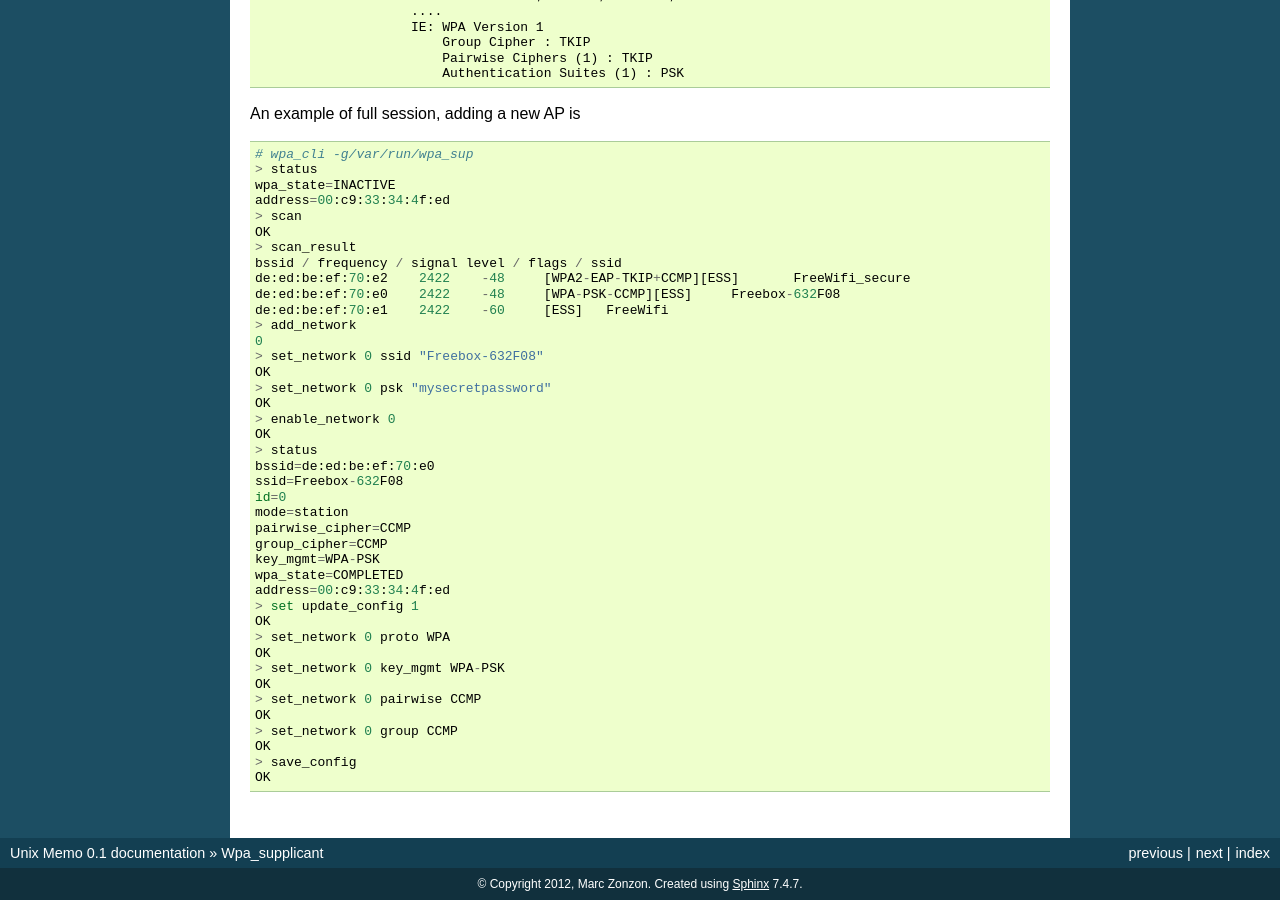
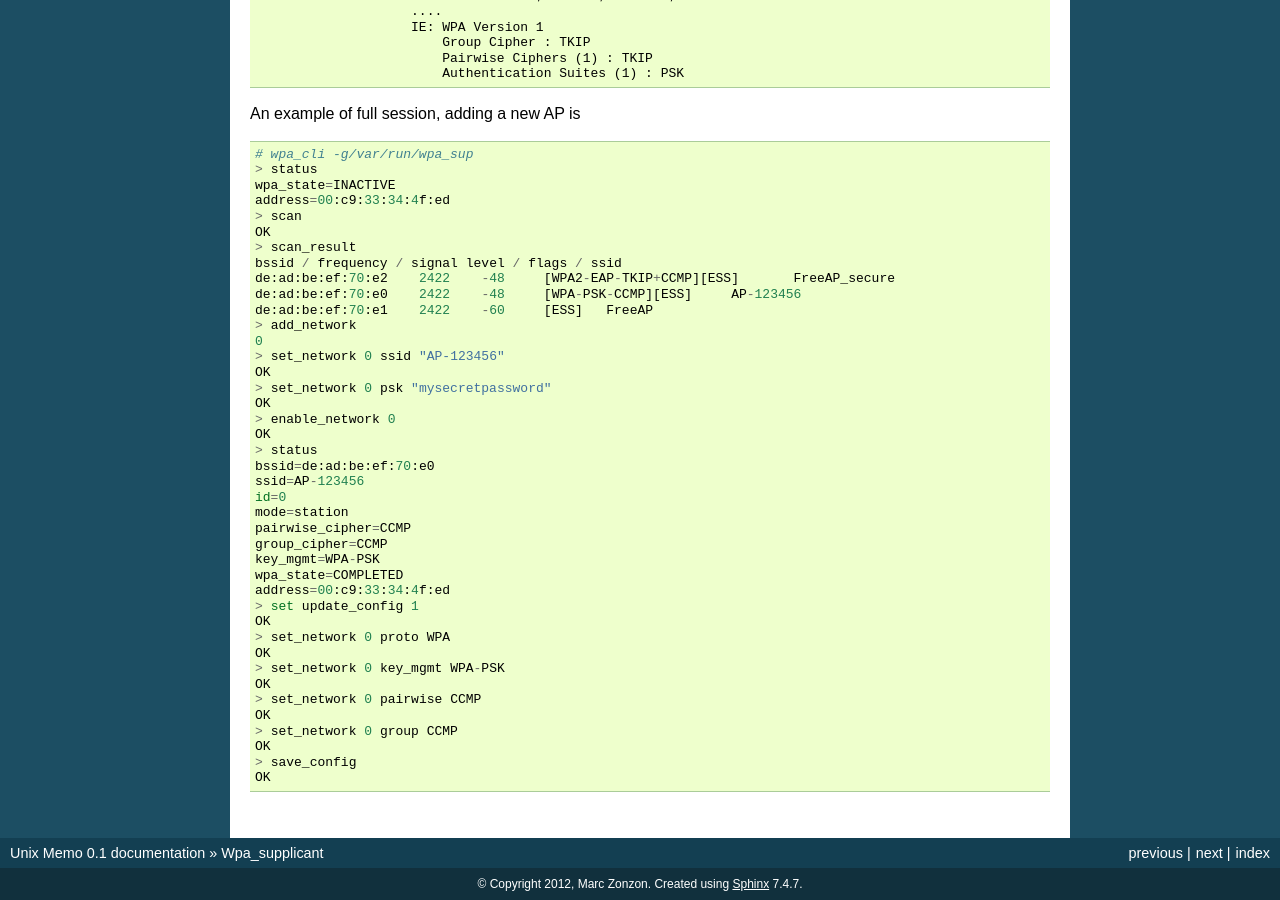
Before and after one commit to marczz/unix_memo, a Sphinx documentation site: the page built from source/wpa.rst, in a window 1280 px wide and 900 px high, scrolled down 1632 px. Built offline with Sphinx 7.4.7, drawn with Linux system fonts in a browser that asks for light colours; pages that are not in the unit, such as notebooks, are missing from menus.

Commit message:
source/wpa.rst: Easier names in code examples.

```diff
--- a/source/wpa.rst
+++ b/source/wpa.rst
@@ -125,20 +125,20 @@ An example of full session, adding a new AP is
    OK
    > scan_result
    bssid / frequency / signal level / flags / ssid
-   de:ed:be:ef:70:e2	2422	-48	[WPA2-EAP-TKIP+CCMP][ESS]	FreeWifi_secure
-   de:ed:be:ef:70:e0	2422	-48	[WPA-PSK-CCMP][ESS]	Freebox-632F08
-   de:ed:be:ef:70:e1	2422	-60	[ESS]	FreeWifi
+   de:ad:be:ef:70:e2	2422	-48	[WPA2-EAP-TKIP+CCMP][ESS]	FreeAP_secure
+   de:ad:be:ef:70:e0	2422	-48	[WPA-PSK-CCMP][ESS]	AP-123456
+   de:ad:be:ef:70:e1	2422	-60	[ESS]	FreeAP
    > add_network
    0
-   > set_network 0 ssid "Freebox-632F08"
+   > set_network 0 ssid "AP-123456"
    OK
    > set_network 0 psk "mysecretpassword"
    OK
    > enable_network 0
    OK
    > status
-   bssid=de:ed:be:ef:70:e0
-   ssid=Freebox-632F08
+   bssid=de:ad:be:ef:70:e0
+   ssid=AP-123456
    id=0
    mode=station
    pairwise_cipher=CCMP
```
